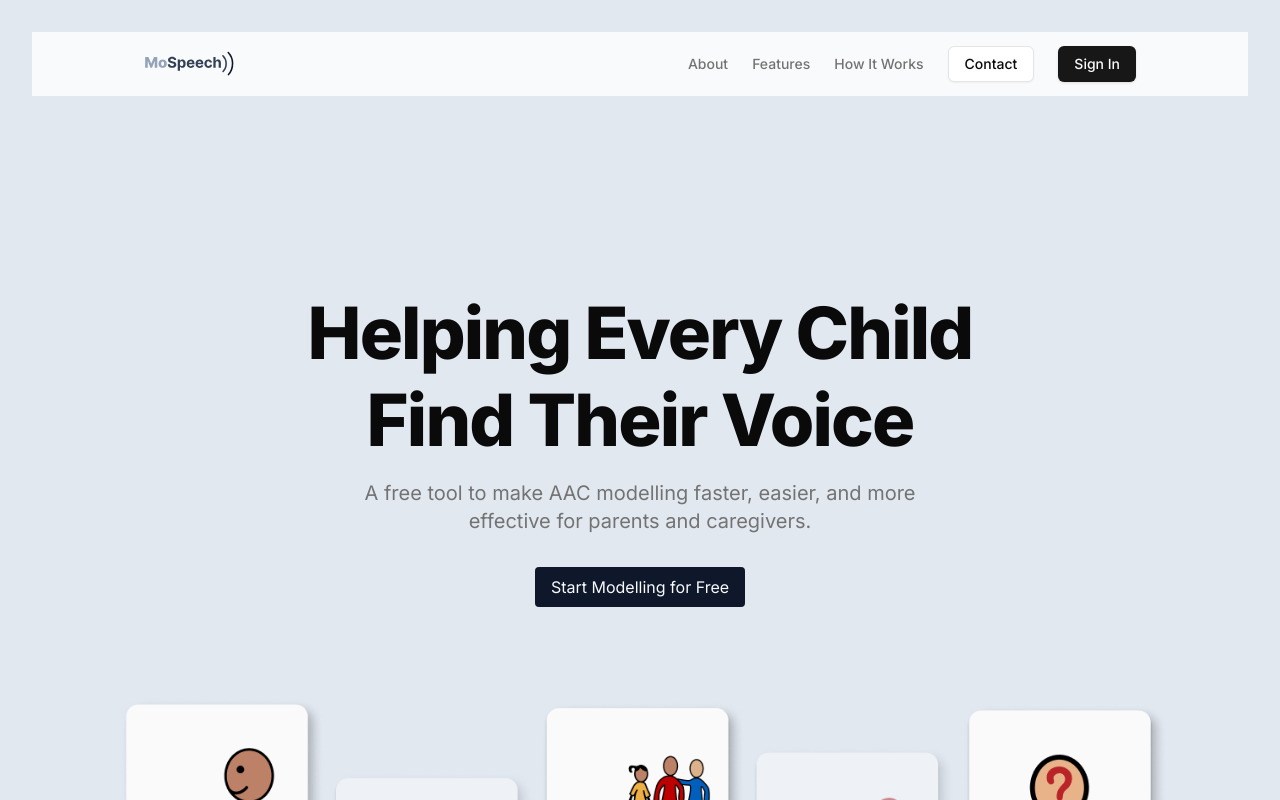
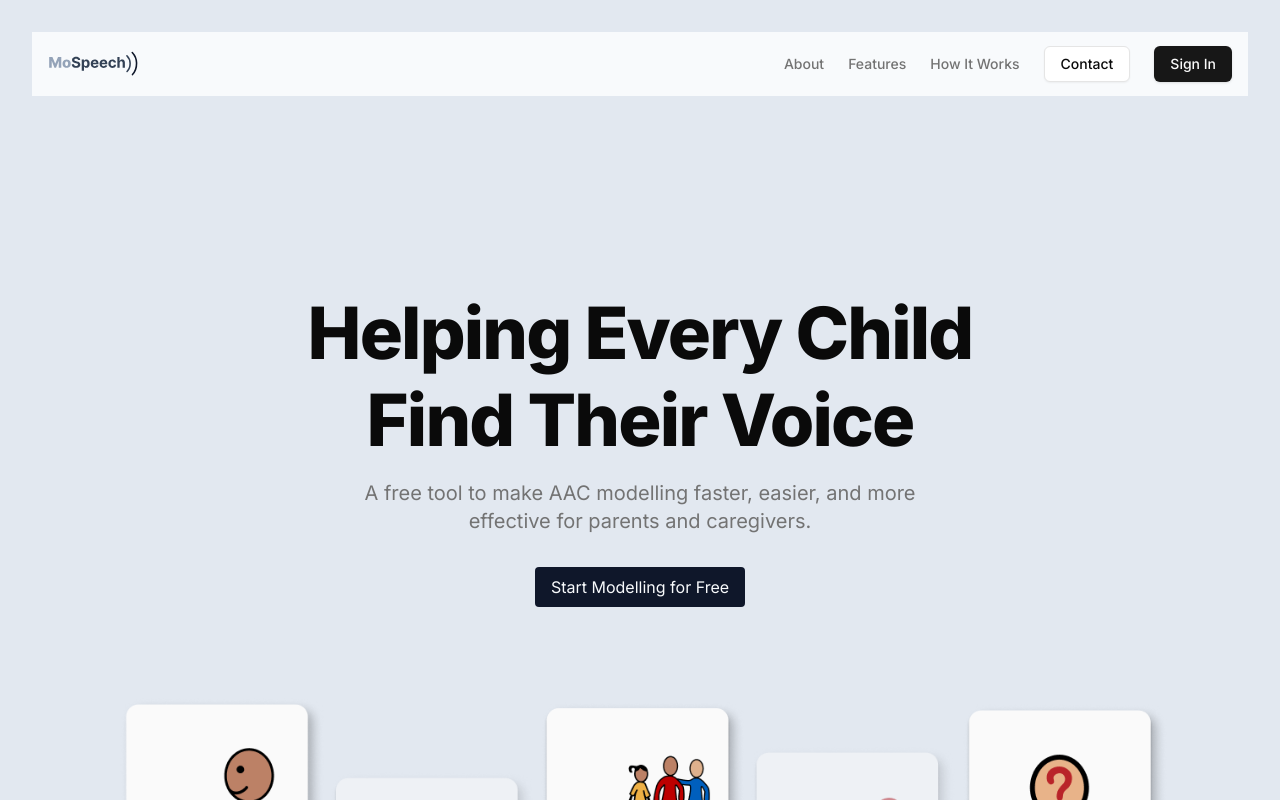
Before and after one commit to mohan-dev-ji/mo-speech-mvp, a Next.js app: page / in a window 1280 px wide. Shown: the top 800 px of the page. Built offline with nearby package versions, Linux system fonts and the light colour scheme.

Commit message:
navbar px and survey

```diff
--- a/app/components/sections/FutureVisionSection.jsx
+++ b/app/components/sections/FutureVisionSection.jsx
@@ -19,7 +19,7 @@ function FutureVisionSection() {
             </div>
             <div className="flex gap-2 min-[400px]:flex-row">
               <Button size="lg" asChild>
-                <Link href="/survey">Take the Survey</Link>
+                <Link href="https://docs.google.com/forms/d/e/1FAIpQLSdJw7Y0Z4b-3IfdDA3513SapJ4SA6A5r177jE-8N2fQ9YUHkQ/viewform?usp=dialog">Take the Survey</Link>
               </Button>
             </div>
           </div>
--- a/app/components/sections/Navbar.jsx
+++ b/app/components/sections/Navbar.jsx
@@ -16,7 +16,7 @@ export default function Navbar() {
 
   return (
     <header className="sticky top-0 z-50 w-full border-b border-slate-200 bg-slate-50">
-      <div className="max-w-[1440px] mx-auto flex h-16 items-center space-x-4 px-4 md:px-[112px] py-4 justify-between sm:space-x-0">
+      <div className="max-w-[1440px] mx-auto flex h-16 items-center space-x-4 px-4 py-4 justify-between sm:space-x-0">
         <div className="flex gap-2 items-center text-xl font-bold text-primary">
           <Link href="/" className="flex items-center">
             <Logo />
```
